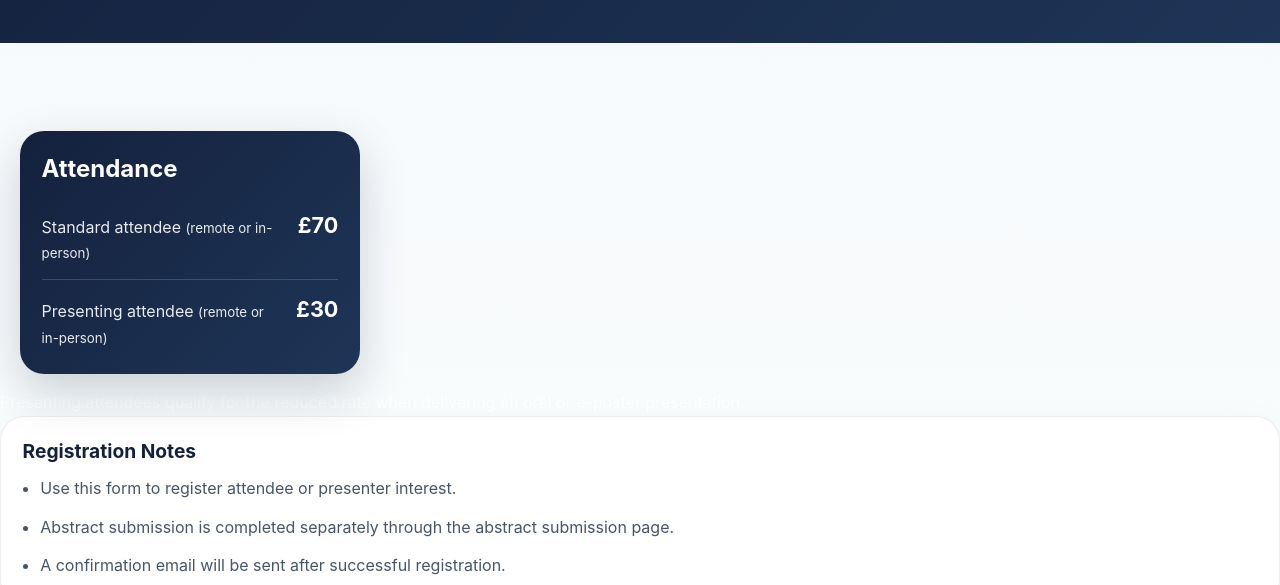
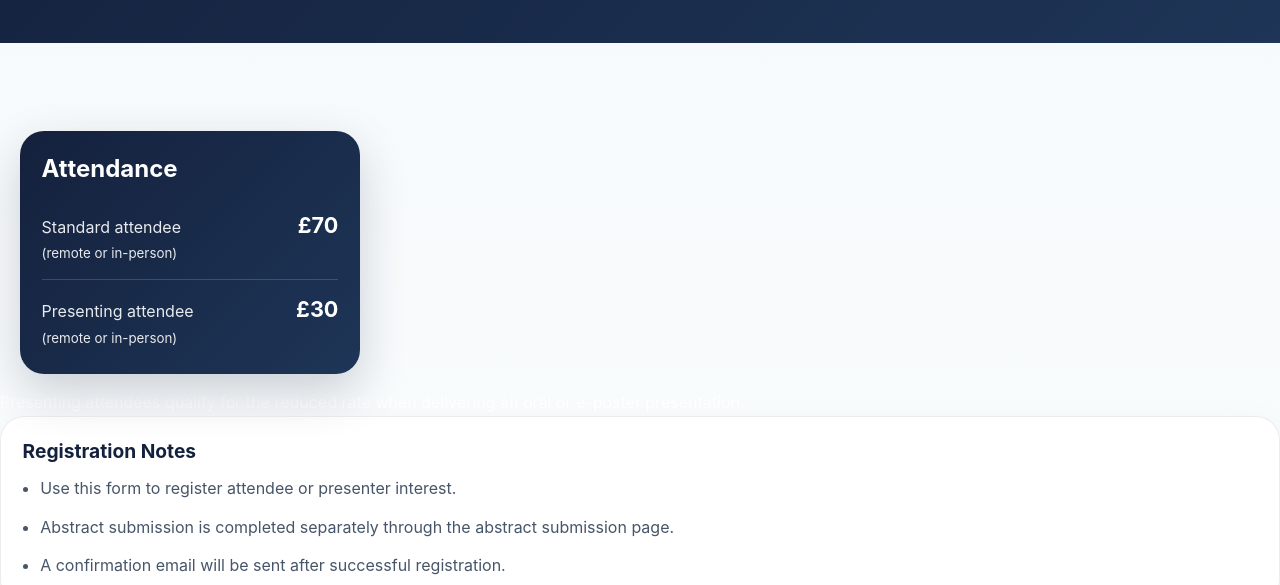
Before and after one commit to IstanbulSteve/Rehab-And-Innovation-Seminar, a website: page public/register.html in a window 1280 px wide. Shown: the part 212-797 px from the top of the page. Drawn offline with Linux system fonts and the light colour scheme.

Commit message:
Remote presenter over two lines.

```diff
--- a/public/register.html
+++ b/public/register.html
@@ -25,7 +25,7 @@
           <h2>Attendance</h2>
           <div class="sidebar-pricing-item">
             <span>
-              Standard attendee
+              Standard attendee<br>
               <small>(remote or in-person)</small>
             </span>
             <strong>£70</strong>
@@ -33,7 +33,7 @@
 
           <div class="sidebar-pricing-item">
             <span>
-              Presenting attendee
+              Presenting attendee<br>
               <small>(remote or in-person)</small>
             </span>
             <strong>£30</strong>
```
